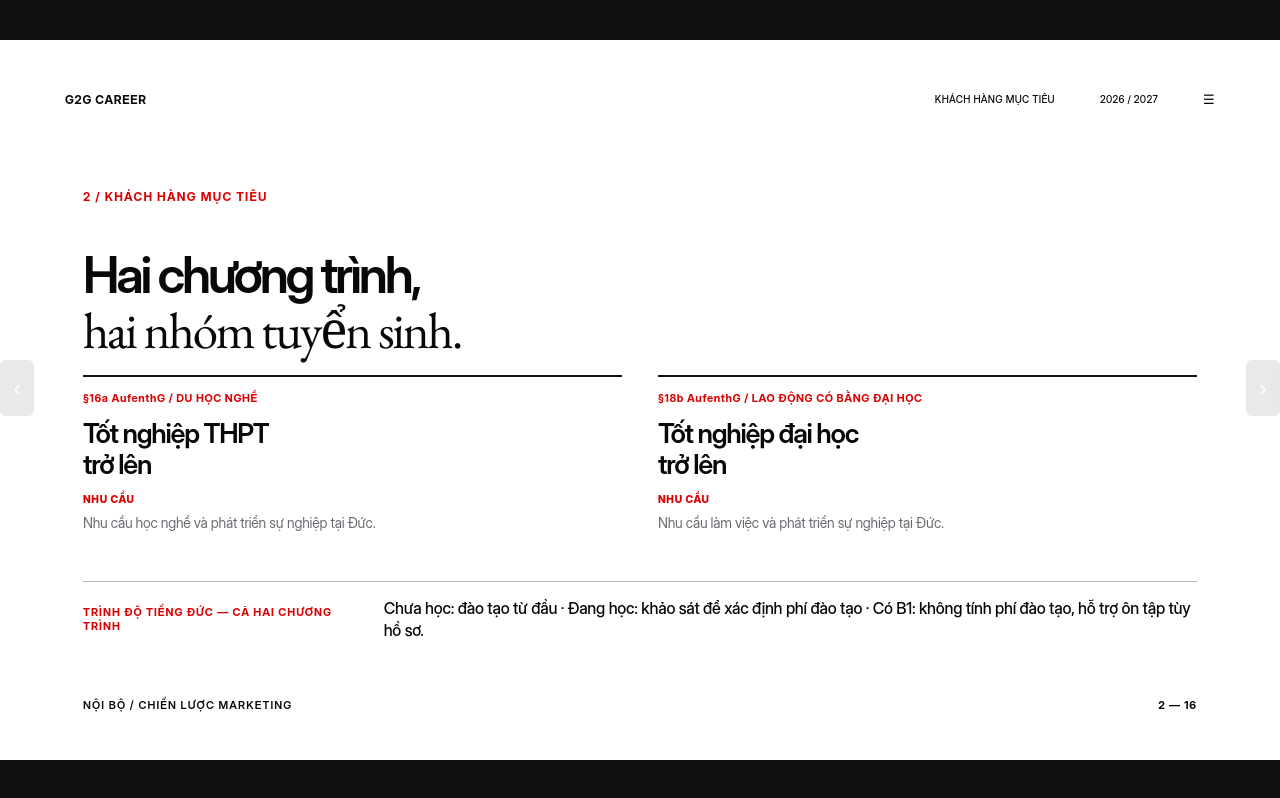
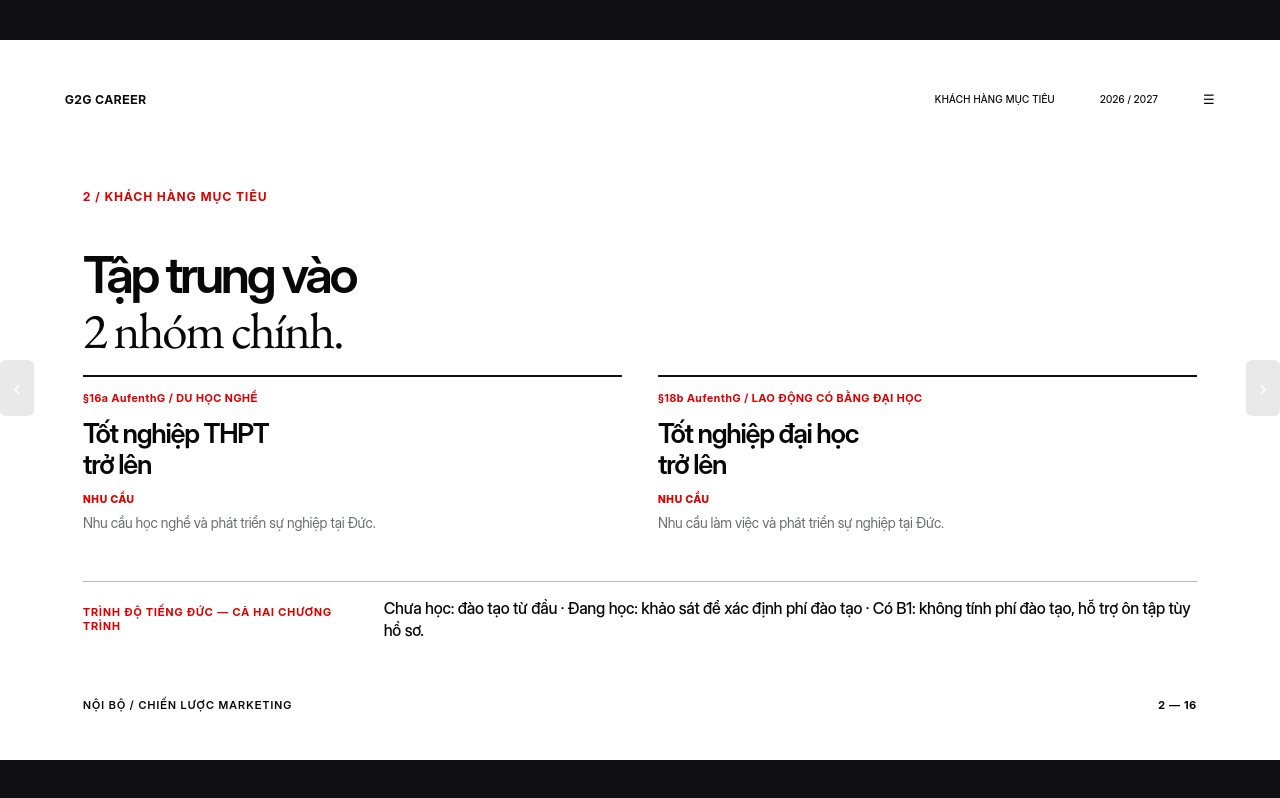
Before and after one commit to logen007/g2g-marketing-slides, a plain HTML site: page index.html in a window 1280 px wide. Both pictures are taken after a click on the button "Trang tiếp theo". Drawn offline with nearby package versions, Linux system fonts and the light colour scheme.

Commit message:
Update target audience slide heading

```diff
--- a/index.html
+++ b/index.html
@@ -893,7 +893,7 @@ html,body{width:100%;height:100%;min-height:100%;overflow:hidden;background:#101
 <div class="masthead"><h1><span data-edit="cover-line1">Kế hoạch</span><span data-edit="cover-line2">Digital Marketing</span><span data-edit="cover-line3">G2G Career</span></h1><div class="deck-sub" data-edit="cover-sub">Bộ máy · Nội dung · Quảng cáo · Hiệu quả tuyển sinh</div></div>
 <div class="bottomline"><span data-edit="cover-foot1"></span><span data-edit="cover-foot2">G2G CAREER  —  19.11.2026</span></div>
 </article>
-<article class="slide editorial light" data-slide="1" data-name="AUDIENCE STRATEGY"><div class="tiny-top"><span data-edit="h9-brand">G2G CAREER</span><span class="right"><span data-edit="h9-tag">KHÁCH HÀNG MỤC TIÊU</span><span data-edit="h9-date">2026 / 2027</span><span class="menu-lines">☰</span></span></div><div class="kicker" data-edit="s9-k">2 / KHÁCH HÀNG MỤC TIÊU</div><h2 class="mid-heading" data-edit="s9-title">Hai chương trình,<br><em>hai nhóm tuyển sinh.</em></h2><div class="audience-pair"><div><div class="aud-label" data-edit="s9-a">§16a AufenthG / DU HỌC NGHỀ</div><h3 data-edit="s9-ah">Tốt nghiệp THPT<br>trở lên</h3><div class="aud-concern">NHU CẦU</div><p data-edit="s9-ap">Nhu cầu học nghề và phát triển sự nghiệp tại Đức.</p></div><div><div class="aud-label" data-edit="s9-b">§18b AufenthG / LAO ĐỘNG CÓ BẰNG ĐẠI HỌC</div><h3 data-edit="s9-bh">Tốt nghiệp đại học<br>trở lên</h3><div class="aud-concern">NHU CẦU</div><p data-edit="s9-bp">Nhu cầu làm việc và phát triển sự nghiệp tại Đức.</p></div></div><div class="aud-common"><b data-edit="s9-common-label">TRÌNH ĐỘ TIẾNG ĐỨC — CẢ HAI CHƯƠNG TRÌNH</b><span data-edit="s9-common">Chưa học: đào tạo từ đầu · Đang học: khảo sát để xác định phí đào tạo · Có B1: không tính phí đào tạo, hỗ trợ ôn tập tùy hồ sơ.</span></div><div class="page-tag" data-edit="f9-name">NỘI BỘ / CHIẾN LƯỢC MARKETING</div><div class="page-no">2 — 16</div></article>
+<article class="slide editorial light" data-slide="1" data-name="AUDIENCE STRATEGY"><div class="tiny-top"><span data-edit="h9-brand">G2G CAREER</span><span class="right"><span data-edit="h9-tag">KHÁCH HÀNG MỤC TIÊU</span><span data-edit="h9-date">2026 / 2027</span><span class="menu-lines">☰</span></span></div><div class="kicker" data-edit="s9-k">2 / KHÁCH HÀNG MỤC TIÊU</div><h2 class="mid-heading" data-edit="s9-title">Tập trung vào<br><em>2 nhóm chính.</em></h2><div class="audience-pair"><div><div class="aud-label" data-edit="s9-a">§16a AufenthG / DU HỌC NGHỀ</div><h3 data-edit="s9-ah">Tốt nghiệp THPT<br>trở lên</h3><div class="aud-concern">NHU CẦU</div><p data-edit="s9-ap">Nhu cầu học nghề và phát triển sự nghiệp tại Đức.</p></div><div><div class="aud-label" data-edit="s9-b">§18b AufenthG / LAO ĐỘNG CÓ BẰNG ĐẠI HỌC</div><h3 data-edit="s9-bh">Tốt nghiệp đại học<br>trở lên</h3><div class="aud-concern">NHU CẦU</div><p data-edit="s9-bp">Nhu cầu làm việc và phát triển sự nghiệp tại Đức.</p></div></div><div class="aud-common"><b data-edit="s9-common-label">TRÌNH ĐỘ TIẾNG ĐỨC — CẢ HAI CHƯƠNG TRÌNH</b><span data-edit="s9-common">Chưa học: đào tạo từ đầu · Đang học: khảo sát để xác định phí đào tạo · Có B1: không tính phí đào tạo, hỗ trợ ôn tập tùy hồ sơ.</span></div><div class="page-tag" data-edit="f9-name">NỘI BỘ / CHIẾN LƯỢC MARKETING</div><div class="page-no">2 — 16</div></article>
 <article class="slide editorial light persona10" data-slide="2" data-name="CHÂN DUNG KHÁCH HÀNG & NỖI ĐAU">
   <div class="tiny-top"><span>G2G CAREER</span><span class="right"><span>CHÂN DUNG KHÁCH HÀNG</span><span>2026 / 2027</span><span class="menu-lines">☰</span></span></div>
   <div class="persona-heading"><div class="kicker">3 / CHÂN DUNG &amp; NỖI ĐAU</div><h2>Ai đang cân nhắc G2G?<br><em>Điều gì khiến họ do dự?</em></h2></div>
```
